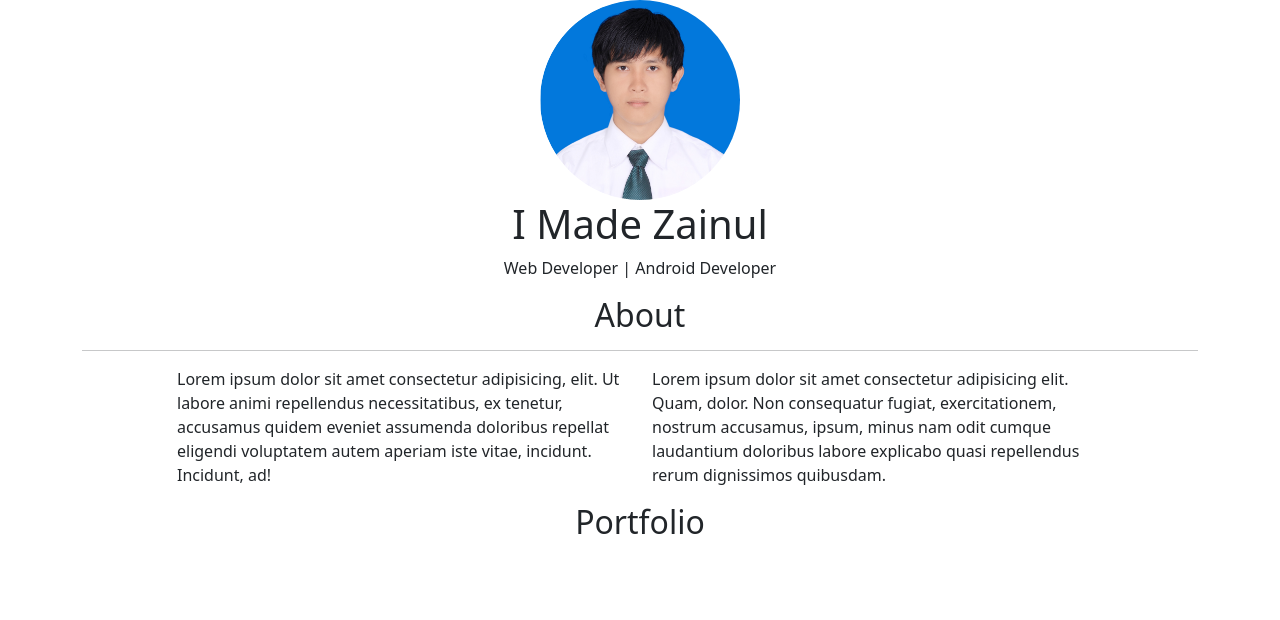
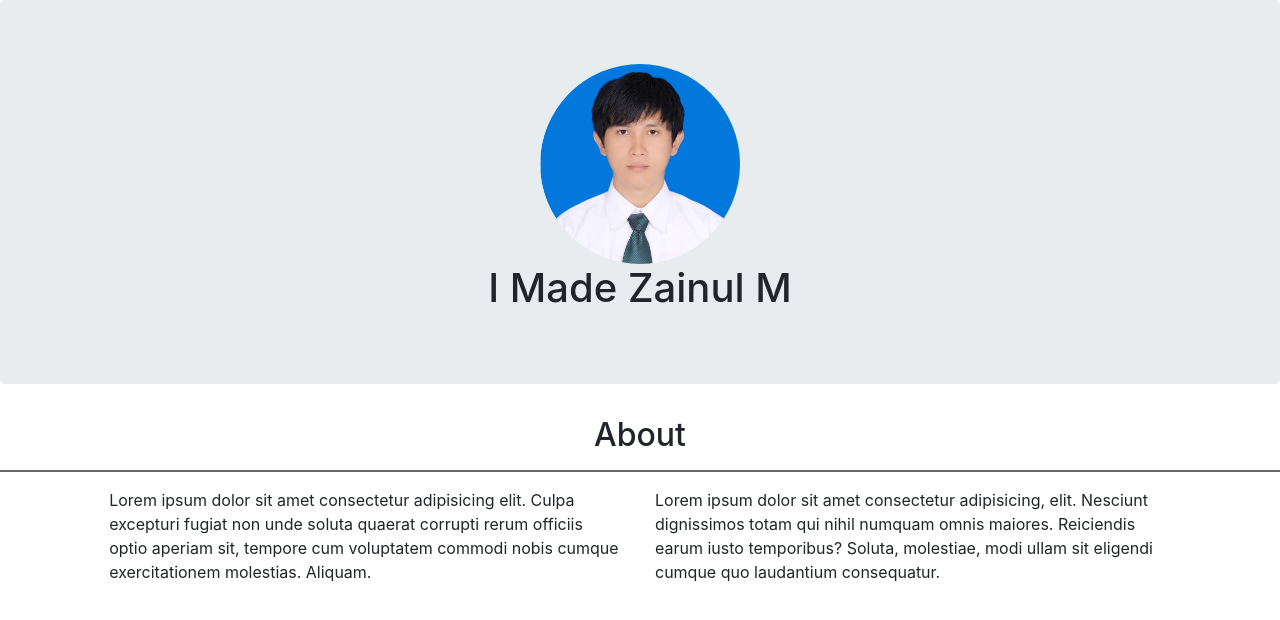
Before and after one commit to madezainul/portofolio, a plain HTML site: page index.html in a window 1280 px wide. Drawn offline with nearby package versions, Linux system fonts and the light colour scheme.

Commit message:
Mengubah dari bootstrap 5 ke Bootstrap 4

```diff
--- a/css/style.css
+++ b/css/style.css
@@ -1,3 +1,11 @@
 .jumbotron img {
 	width: 200px;
 }
+
+.about hr {
+	border: 1px solid #666;
+}
+
+section {
+	min-height: 600px;
+}
--- a/index.html
+++ b/index.html
@@ -3,65 +3,53 @@
   <head>
     <!-- Required meta tags -->
     <meta charset="utf-8">
-    <meta name="viewport" content="width=device-width, initial-scale=1">
+    <meta name="viewport" content="width=device-width, initial-scale=1, shrink-to-fit=no">
 
     <!-- Bootstrap CSS -->
-    <link href="https://cdn.jsdelivr.net/npm/bootstrap@5.0.2/dist/css/bootstrap.min.css" rel="stylesheet" integrity="sha384-EVSTQN3/azprG1Anm3QDgpJLIm9Nao0Yz1ztcQTwFspd3yD65VohhpuuCOmLASjC" crossorigin="anonymous">
-    <link rel="stylesheet" type="text/css" href="css/style.css">
+    <link rel="stylesheet" href="https://cdn.jsdelivr.net/npm/bootstrap@4.6.1/dist/css/bootstrap.min.css" integrity="sha384-zCbKRCUGaJDkqS1kPbPd7TveP5iyJE0EjAuZQTgFLD2ylzuqKfdKlfG/eSrtxUkn" crossorigin="anonymous">
+    <link rel="stylesheet" href="css/style.css">
 
-    <title>Hello, world!</title>
+    <title>Portfolio</title>
   </head>
   <body>
+
     <!-- Jumbotron -->
     <div class="jumbotron text-center">
       <img src="image/PPedit.png" class="rounded-circle">
-      <h1>I Made Zainul</h1>
-      <p>Web Developer | Android Developer</p>
+      <h1>I Made Zainul M</h1>
     </div>
     <!-- Akhir Jumbotron -->
 
     <!-- About -->
     <section class="about" id="about">
-      <div class="container">
       <div class="row">
         <div class="col-sm-12">
           <h2 class="text-center">About</h2>
           <hr />
         </div>
-        </div>
 
-        <div class="row">
         <div class="col-sm-5 offset-sm-1">
-            <p>Lorem ipsum dolor sit amet consectetur adipisicing, elit. Ut labore animi repellendus necessitatibus, ex tenetur, accusamus quidem eveniet assumenda doloribus repellat eligendi voluptatem autem aperiam iste vitae, incidunt. Incidunt, ad!</p>
+          <p>Lorem ipsum dolor sit amet consectetur adipisicing elit. Culpa excepturi fugiat non unde soluta quaerat corrupti rerum officiis optio aperiam sit, tempore cum voluptatem commodi nobis cumque exercitationem molestias. Aliquam.</p>
         </div>
 
         <div class="col-sm-5">
-            <p>Lorem ipsum dolor sit amet consectetur adipisicing elit. Quam, dolor. Non consequatur fugiat, exercitationem, nostrum accusamus, ipsum, minus nam odit cumque laudantium doloribus labore explicabo quasi repellendus rerum dignissimos quibusdam.</p>
-          </div>
+          <p>Lorem ipsum dolor sit amet consectetur adipisicing, elit. Nesciunt dignissimos totam qui nihil numquam omnis maiores. Reiciendis earum iusto temporibus? Soluta, molestiae, modi ullam sit eligendi cumque quo laudantium consequatur.</p>
         </div>
       </div>
     </section>
     <!-- Akhir About -->
 
-    <!-- Portfolio -->
-    <section class="portfolio" id="portfolio">
-      <div class="row">
-        <div class="col-sm-12 text-center">
-          <h2>Portfolio</h2>
-        </div>
-      </div>
-    </section>
-    <!-- Akhir Portfolio -->
-
     <!-- Optional JavaScript; choose one of the two! -->
 
-    <!-- Option 1: Bootstrap Bundle with Popper -->
-    <script src="https://cdn.jsdelivr.net/npm/bootstrap@5.0.2/dist/js/bootstrap.bundle.min.js" integrity="sha384-MrcW6ZMFYlzcLA8Nl+NtUVF0sA7MsXsP1UyJoMp4YLEuNSfAP+JcXn/tWtIaxVXM" crossorigin="anonymous"></script>
+    <!-- Option 1: jQuery and Bootstrap Bundle (includes Popper) -->
+    <script src="https://cdn.jsdelivr.net/npm/jquery@3.5.1/dist/jquery.slim.min.js" integrity="sha384-DfXdz2htPH0lsSSs5nCTpuj/zy4C+OGpamoFVy38MVBnE+IbbVYUew+OrCXaRkfj" crossorigin="anonymous"></script>
+    <script src="https://cdn.jsdelivr.net/npm/bootstrap@4.6.1/dist/js/bootstrap.bundle.min.js" integrity="sha384-fQybjgWLrvvRgtW6bFlB7jaZrFsaBXjsOMm/tB9LTS58ONXgqbR9W8oWht/amnpF" crossorigin="anonymous"></script>
 
     <!-- Option 2: Separate Popper and Bootstrap JS -->
     <!--
-    <script src="https://cdn.jsdelivr.net/npm/@popperjs/core@2.9.2/dist/umd/popper.min.js" integrity="sha384-IQsoLXl5PILFhosVNubq5LC7Qb9DXgDA9i+tQ8Zj3iwWAwPtgFTxbJ8NT4GN1R8p" crossorigin="anonymous"></script>
-    <script src="https://cdn.jsdelivr.net/npm/bootstrap@5.0.2/dist/js/bootstrap.min.js" integrity="sha384-cVKIPhGWiC2Al4u+LWgxfKTRIcfu0JTxR+EQDz/bgldoEyl4H0zUF0QKbrJ0EcQF" crossorigin="anonymous"></script>
+    <script src="https://cdn.jsdelivr.net/npm/jquery@3.5.1/dist/jquery.slim.min.js" integrity="sha384-DfXdz2htPH0lsSSs5nCTpuj/zy4C+OGpamoFVy38MVBnE+IbbVYUew+OrCXaRkfj" crossorigin="anonymous"></script>
+    <script src="https://cdn.jsdelivr.net/npm/popper.js@1.16.1/dist/umd/popper.min.js" integrity="sha384-9/reFTGAW83EW2RDu2S0VKaIzap3H66lZH81PoYlFhbGU+6BZp6G7niu735Sk7lN" crossorigin="anonymous"></script>
+    <script src="https://cdn.jsdelivr.net/npm/bootstrap@4.6.1/dist/js/bootstrap.min.js" integrity="sha384-VHvPCCyXqtD5DqJeNxl2dtTyhF78xXNXdkwX1CZeRusQfRKp+tA7hAShOK/B/fQ2" crossorigin="anonymous"></script>
     -->
   </body>
 </html>
```
Lines whose indentation alone changed are shown as unchanged.
